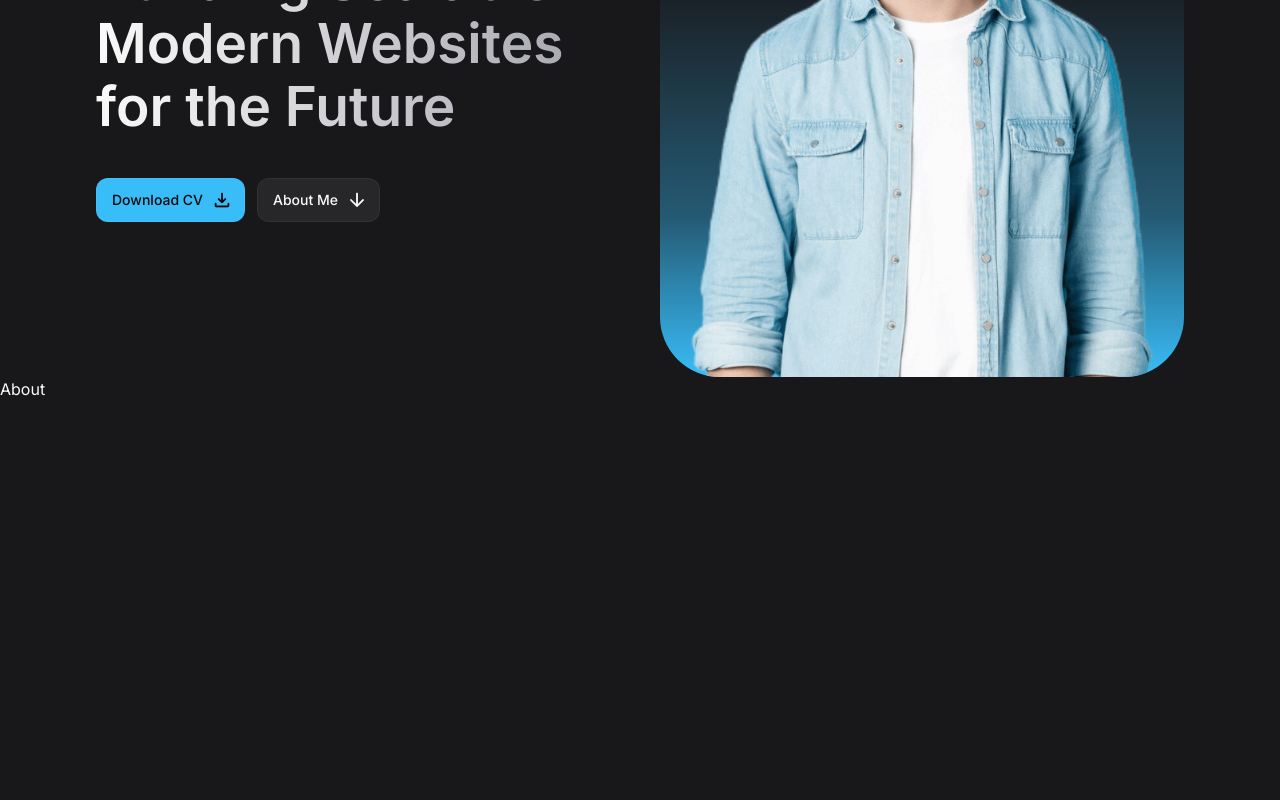
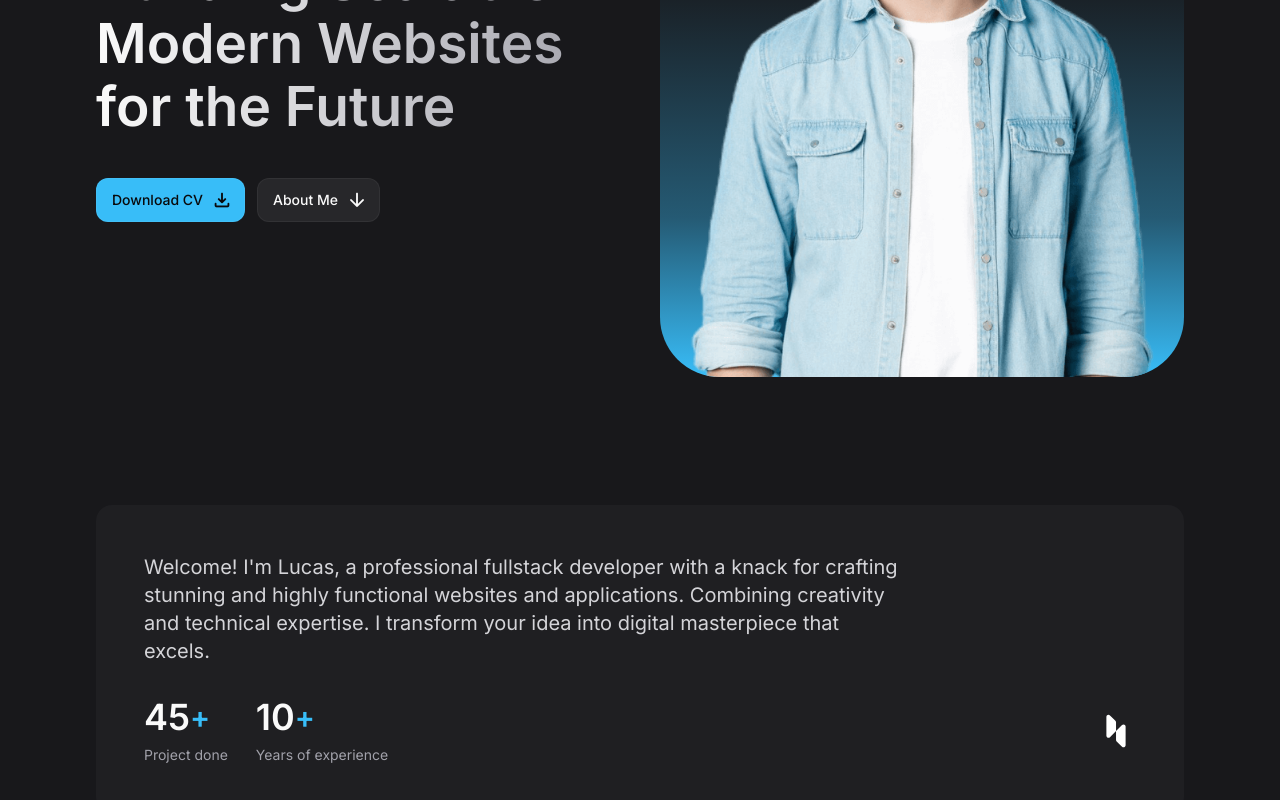
Before and after one commit to lucas-backDev/my-portfolio, a React (Vite) app: page / in a window 1280 px wide. Shown: the part 406-1206 px from the top of the page. Before the commit the page ends 807 px from the top, so only its background shows below. Built offline with nearby package versions, Linux system fonts and the light colour scheme.

Commit message:
feat: finalizando seção about

```diff
--- a/src/components/About.jsx
+++ b/src/components/About.jsx
@@ -3,10 +3,54 @@
  *  @license Apache-2.0
  */
 
+const aboutItems = [
+    {
+      label: 'Project done',
+      number: 45
+    },
+    {
+      label: 'Years of experience',
+      number: 10
+    }
+  ];
 
 const About = () => {
     return (
-        <div>About</div>
+        <section
+            id="about"
+            className="section"
+        >
+            <div className="container">
+
+                <div className="bg-zinc-800/50 p-7 rounded-2xl md:p-12">
+                    <p className="text-zinc-300 mb-4 md:mb-8 md:text-xl md:max-w-[60ch]">
+                    Welcome! I&apos;m Lucas, a professional fullstack developer with a knack for crafting stunning and highly functional websites and applications. Combining creativity and technical expertise. I transform your idea into digital masterpiece that excels.
+                    </p>
+                    <div className=" flex flex-wrap items-center gap-4 md:gap-7">
+                        {
+                            aboutItems.map(({ label, number }, key) => (
+                                <div key={key}>
+                                    <div className="flex items-center md:mb-2 ">
+                                        <span className="text-2xl font-semibold md:text-4xl">{number}</span>
+                                        <span className="text-sky-400 font-semibold md:text-3xl">+</span>
+                                    </div>
+                                    <p className="text-sm text-zinc-400">{label}</p>
+                                </div>
+                            ))
+                        }
+
+                        <img
+                        src="/images/logo.svg"
+                        alt="Logo"
+                        width={30}
+                        height={30}
+                        className="ml-auto md:w-[40px] md:h-[40px]"
+                        />
+                    </div>
+                </div>
+
+            </div>
+        </section>
     )
 }
 
--- a/src/index.css
+++ b/src/index.css
@@ -49,6 +49,10 @@
 
 .img-cover {
     @apply w-full h-full object-cover
+}
+
+.section {
+    @apply pt-20 lg:pt-32
 }
 
 
```
